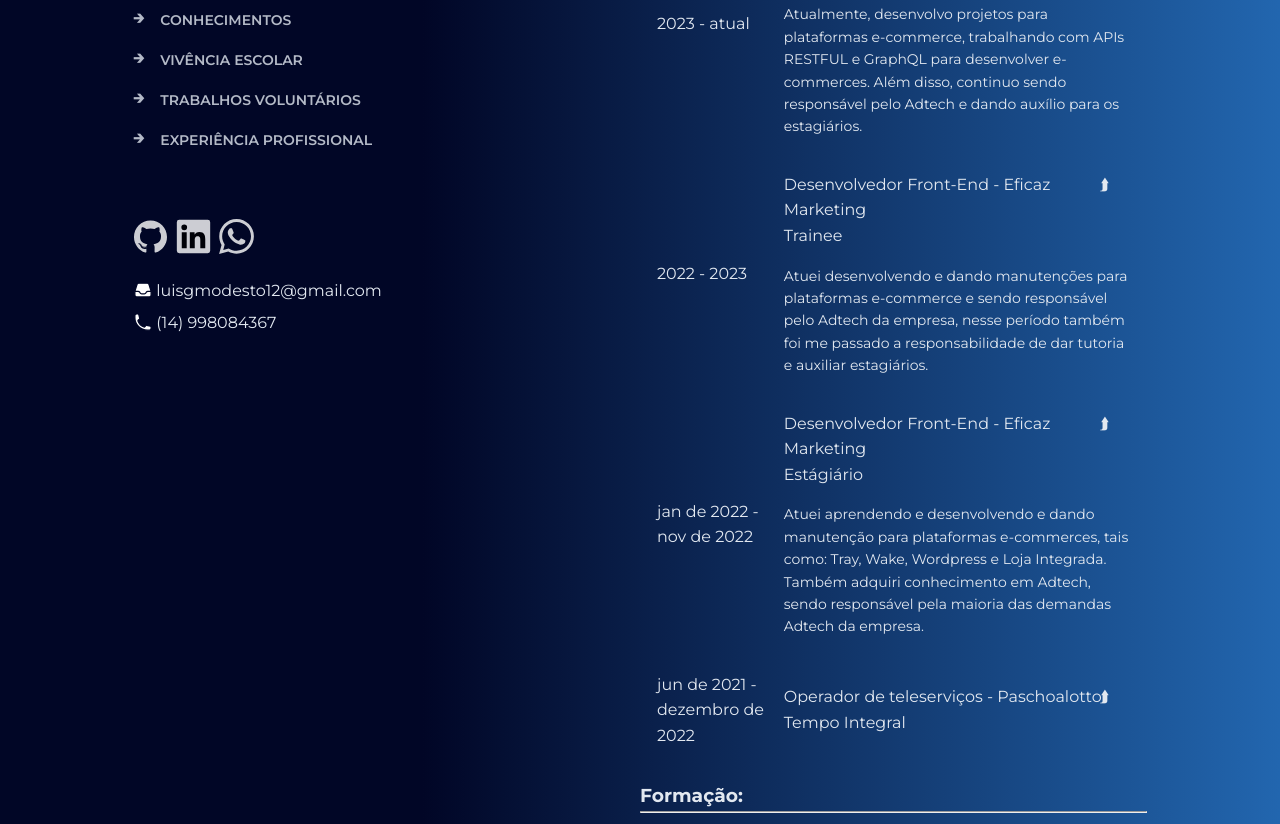
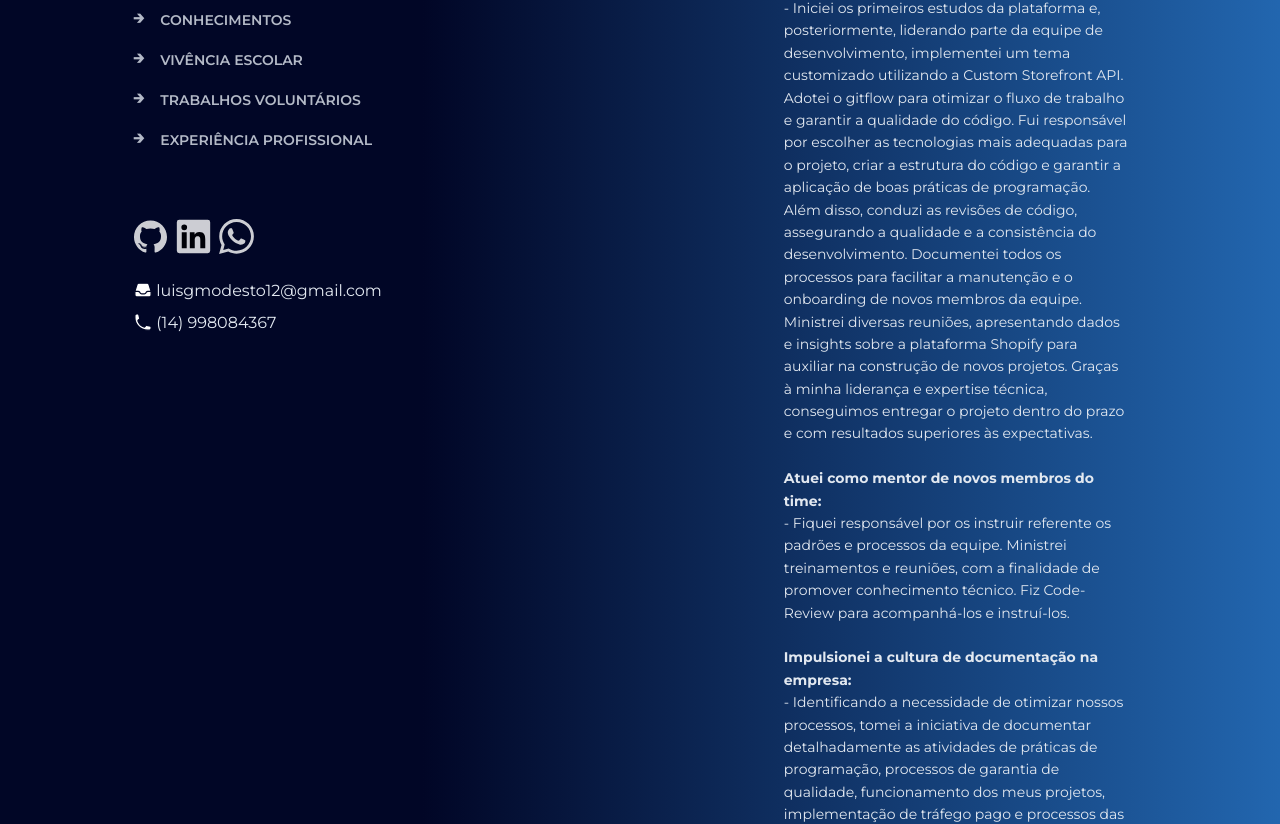
Before and after one commit to LuisFelipeMod/Portfolio, a Next.js app: page /curriculo in a window 1280 px wide. Shown: the part 503-1327 px from the top of the page. Built offline with nearby package versions, Linux system fonts and the light colour scheme.

Commit message:
refactor(curriculo-page): update some infos

```diff
--- a/src/app/curriculo/page.js
+++ b/src/app/curriculo/page.js
@@ -52,7 +52,7 @@ export default function Curriculo({ children, home }) {
               duration: 0.2,
             }}
           >
-            Desenvolvedor Front-End
+            Desenvolvedor
           </motion.h2>
           <ScrollBehavior />
           <SocialMedias />
@@ -147,79 +147,57 @@ export default function Curriculo({ children, home }) {
           <div
             className={`${styles.box_experience} ${styles.box_auto} ${styles.box_mgTop}`}
           >
-            <span className={styles.year_experience}>2023 - atual</span>
+            <span className={styles.year_experience}>Jan 2022 - Presente</span>
             <div className={styles.info_experience}>
               <Link
                 href="https://eficazmarketing.com/"
                 className={styles.profission_experience}
               >
-                Desenvolvedor Front-End - Eficaz Marketing
+                Desenvolvedor - Eficaz Marketing
                 <span className={styles.arrow_up}>⮭</span>
               </Link>
-              <span className={styles.level_experience}>Júnior</span>
               <span className={styles.desc_experience}>
-                Atualmente, desenvolvo projetos para plataformas e-commerce,
-                trabalhando com APIs RESTFUL e GraphQL para desenvolver
-                e-commerces. Além disso, continuo sendo responsável pelo Adtech
-                e dando auxílio para os estagiários.
+                <strong>
+                  Liderei o primeiro grande projeto da empresa utilizando Shopify:
+                </strong>
+                <br />
+                - Iniciei os primeiros estudos da plataforma e, posteriormente,
+                liderando parte da equipe de desenvolvimento, implementei um
+                tema customizado utilizando a Custom Storefront API. Adotei o
+                gitflow para otimizar o fluxo de trabalho e garantir a qualidade
+                do código. Fui responsável por escolher as tecnologias mais
+                adequadas para o projeto, criar a estrutura do código e garantir
+                a aplicação de boas práticas de programação. Além disso, conduzi
+                as revisões de código, assegurando a qualidade e a consistência
+                do desenvolvimento. Documentei todos os processos para facilitar
+                a manutenção e o onboarding de novos membros da equipe.
+                Ministrei diversas reuniões, apresentando dados e insights sobre
+                a plataforma Shopify para auxiliar na construção de novos
+                projetos. Graças à minha liderança e expertise técnica,
+                conseguimos entregar o projeto dentro do prazo e com resultados
+                superiores às expectativas. <br />
+                <br />
+                <strong>Atuei como mentor de novos membros do time:</strong>
+                <br />
+                - Fiquei responsável por os instruir referente os padrões e
+                processos da equipe. Ministrei treinamentos e reuniões, com a
+                finalidade de promover conhecimento técnico. Fiz Code-Review
+                para acompanhá-los e instruí-los.
+                <br />
+                <br />
+                <strong>
+                  Impulsionei a cultura de documentação na empresa:
+                </strong> <br/>
+                - Identificando a necessidade de otimizar nossos processos,
+                tomei a iniciativa de documentar detalhadamente as atividades de
+                práticas de programação, processos de garantia de qualidade,
+                funcionamento dos meus projetos, implementação de tráfego pago e
+                processos das plataformas e-commerce. Essa ação resultou em uma
+                redução muito significativa no tempo de treinamento de novos
+                colaboradores e um considerável aumento na eficiência da equipe,
+                além de garantir que todos os membros da equipe estivessem
+                alinhados e trabalhando com as mesmas informações.
               </span>
-            </div>
-          </div>
-          <div className={`${styles.box_experience} ${styles.box_auto}`}>
-            <span className={styles.year_experience}>2022 - 2023</span>
-            <div className={styles.info_experience}>
-              <Link
-                href="https://eficazmarketing.com/"
-                className={styles.profission_experience}
-              >
-                Desenvolvedor Front-End - Eficaz Marketing
-                <span className={styles.arrow_up}>⮭</span>
-              </Link>
-              <span className={styles.level_experience}>Trainee</span>
-              <span className={styles.desc_experience}>
-                Atuei desenvolvendo e dando manutenções para plataformas
-                e-commerce e sendo responsável pelo Adtech da empresa, nesse
-                período também foi me passado a responsabilidade de dar tutoria
-                e auxiliar estagiários.
-              </span>
-            </div>
-          </div>
-          <div className={`${styles.box_experience} ${styles.box_auto}`}>
-            <span className={styles.year_experience}>
-              jan de 2022 - nov de 2022
-            </span>
-            <div className={styles.info_experience}>
-              <Link
-                href="https://eficazmarketing.com/"
-                className={styles.profission_experience}
-              >
-                Desenvolvedor Front-End - Eficaz Marketing
-                <span className={styles.arrow_up}>⮭</span>
-              </Link>
-              <span className={styles.level_experience}>Estágiário</span>
-              <span className={styles.desc_experience}>
-                Atuei aprendendo e desenvolvendo e dando manutenção para
-                plataformas e-commerces, tais como: Tray, Wake, Wordpress e Loja
-                Integrada.<br></br>Também adquiri conhecimento em Adtech, sendo
-                responsável pela maioria das demandas Adtech da empresa.
-              </span>
-            </div>
-          </div>
-          <div
-            className={`${styles.box_experience} ${styles.box_auto} ${styles.box_mgBottom}`}
-          >
-            <span className={styles.year_experience}>
-              jun de 2021 - dezembro de 2022
-            </span>
-            <div className={styles.info_experience}>
-              <Link
-                href="https://www.paschoalotto.com.br/"
-                className={styles.profission_experience}
-              >
-                Operador de teleserviços - Paschoalotto
-                <span className={styles.arrow_up}>⮭</span>
-              </Link>
-              <span className={styles.level_experience}>Tempo Integral</span>
             </div>
           </div>
           <h3 className={styles.title_experience} id="education">
--- a/src/app/curriculo/page.module.css
+++ b/src/app/curriculo/page.module.css
@@ -85,7 +85,7 @@
   transition: 0.5s all;
   padding: 1rem;
   display: flex;
-  align-items: center;
+  align-items: flex-start;
 }
 .box_experience:hover{
   background-color: rgba(255, 255, 255, .15);
```
